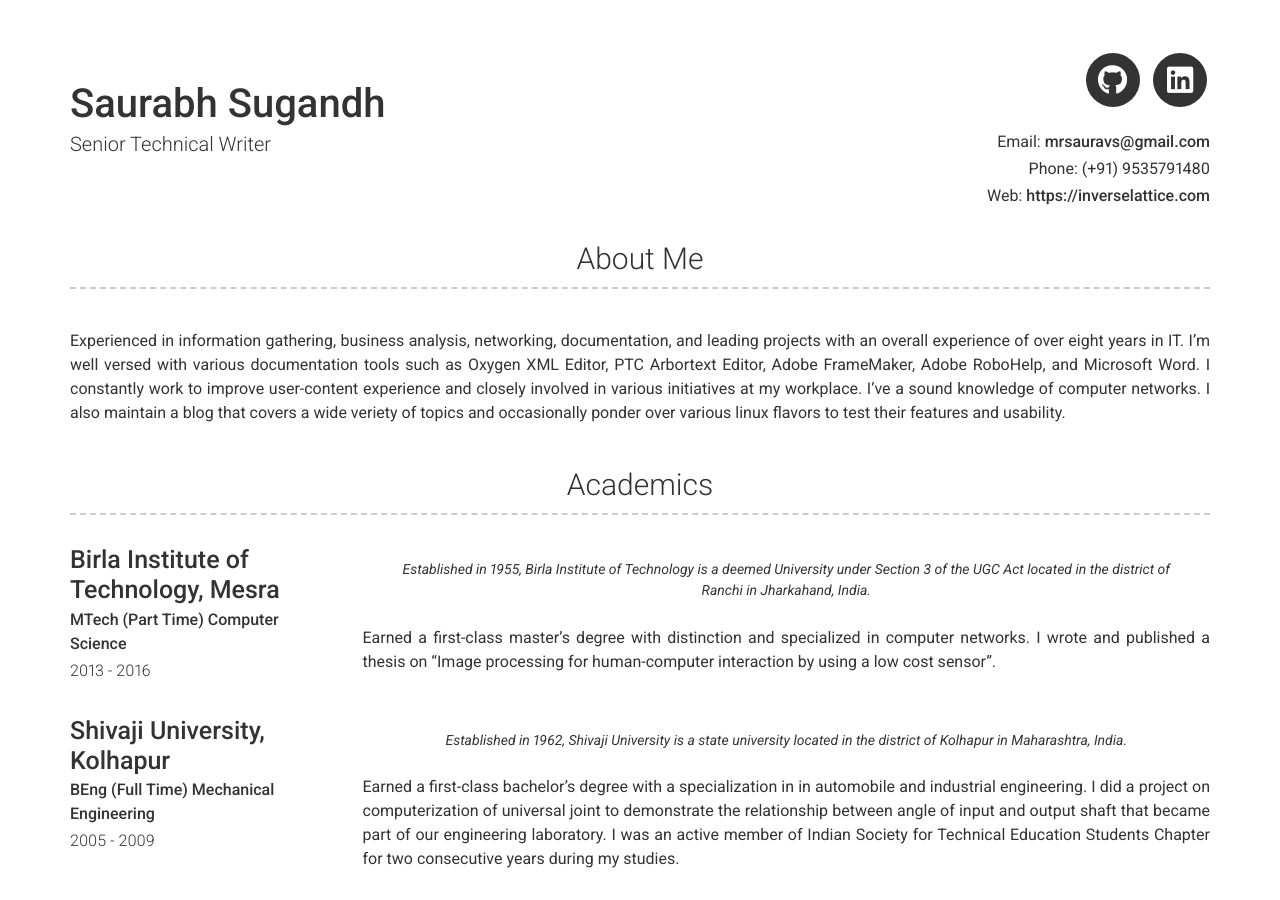
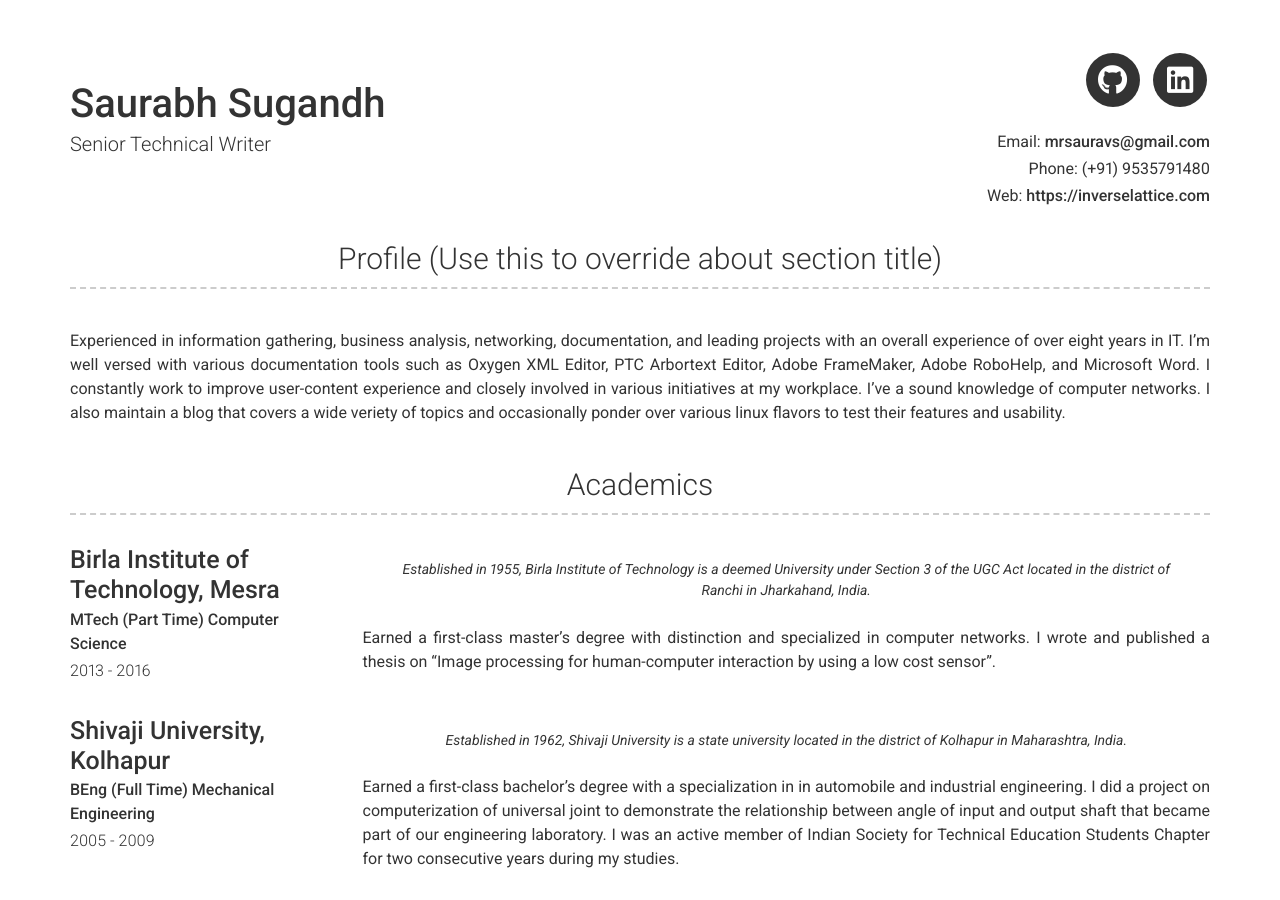
Before and after one commit to mrsauravs/professionalcv, a Jekyll site: the page built from index.md, in a window 1280 px wide and 900 px high. Built offline with Jekyll 4.4.1, drawn with Linux system fonts in a browser that asks for light colours; nearby versions of some CDN libraries.

Commit message:
Update _config.yml

```diff
--- a/_config.yml
+++ b/_config.yml
@@ -44,7 +44,7 @@ linkedin_username: saurabh-sugandh-97280148
 # google_analytics: "UA-00000000-0"
 
 # About Section
-# about_title: About Me (Use this to override about section title)
+about_title: Profile (Use this to override about section title)
 # about_profile_image: images/profile.jpg
 about_content: | # this will include new lines to allow paragraphs
   Experienced in information gathering, business analysis, networking, documentation, and leading projects with an overall experience of over eight years in IT. I’m well versed with various documentation tools such as Oxygen XML Editor, PTC Arbortext Editor, Adobe FrameMaker, Adobe RoboHelp, and Microsoft Word. I constantly work to improve user-content experience and closely involved in various initiatives at my workplace. I’ve a sound knowledge of computer networks. I also maintain a blog that covers a wide veriety of topics and occasionally ponder over various linux flavors to test their features and usability.
```
